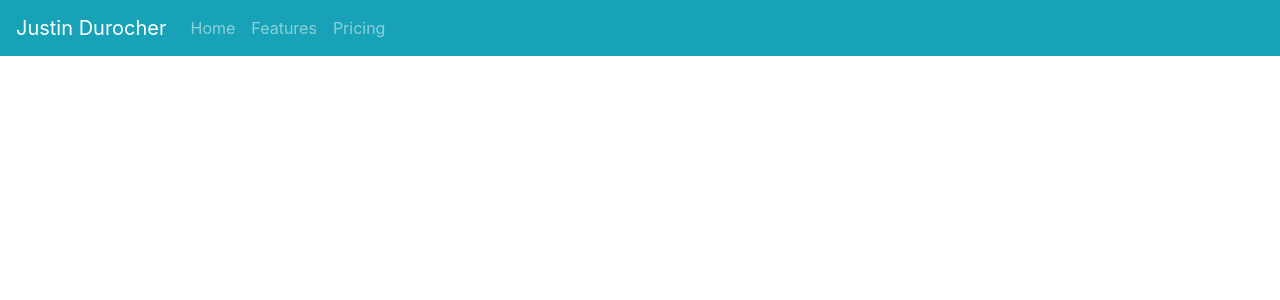
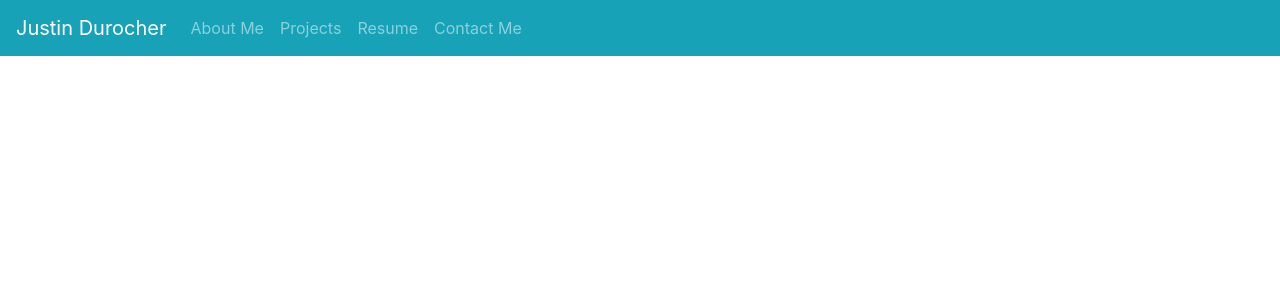
Before and after one commit to justindurocher/final-portfolio, a React (Create React App) app in the folder final-portfolio/: page / in a window 1280 px wide. Shown: the top 300 px of the page. Built offline with nearby package versions, Linux system fonts and the light colour scheme.

Commit message:
NavBar done

```diff
--- a/final-portfolio/src/App.js
+++ b/final-portfolio/src/App.js
@@ -1,21 +1,13 @@
 import React from 'react';
 
-import * as Bootstrap from 'react-bootstrap';
-
+import NavBar from './components/navBar';
 
 
 
 
 function App() {
   return (
-    <Bootstrap.Navbar bg="info" variant="dark">
-    <Bootstrap.Navbar.Brand href="#home">Justin Durocher</Bootstrap.Navbar.Brand>
-    <Bootstrap.Nav className="mr-auto">
-      <Bootstrap.Nav.Link href="#home">Home</Bootstrap.Nav.Link>
-      <Bootstrap.Nav.Link href="#features">Features</Bootstrap.Nav.Link>
-      <Bootstrap.Nav.Link href="#pricing">Pricing</Bootstrap.Nav.Link>
-    </Bootstrap.Nav>
-    </Bootstrap.Navbar>
+      <NavBar></NavBar>
   );
 }
 
--- /dev/null
+++ b/final-portfolio/src/components/navBar.js
@@ -0,0 +1,27 @@
+import React, { Component } from "react";
+
+import * as Bootstrap from 'react-bootstrap';
+
+import './css/navBar.css';
+
+
+
+class navbar extends Component {
+    render(){
+        return(
+
+            <Bootstrap.Navbar bg="info" variant="dark">
+            <Bootstrap.Navbar.Brand href="#home">Justin Durocher</Bootstrap.Navbar.Brand>
+            <Bootstrap.Nav className="mr-auto">
+              <Bootstrap.Nav.Link href="#home">About Me</Bootstrap.Nav.Link>
+              <Bootstrap.Nav.Link href="#features">Projects</Bootstrap.Nav.Link>
+              <Bootstrap.Nav.Link href="#pricing">Resume</Bootstrap.Nav.Link>
+              <Bootstrap.Nav.Link href="#contact">Contact Me</Bootstrap.Nav.Link>
+            </Bootstrap.Nav>
+            </Bootstrap.Navbar>
+
+        )
+    }
+}
+
+export default navbar;
```
Also changed, not shown: final-portfolio/src/components/css/navBar.css (added).
